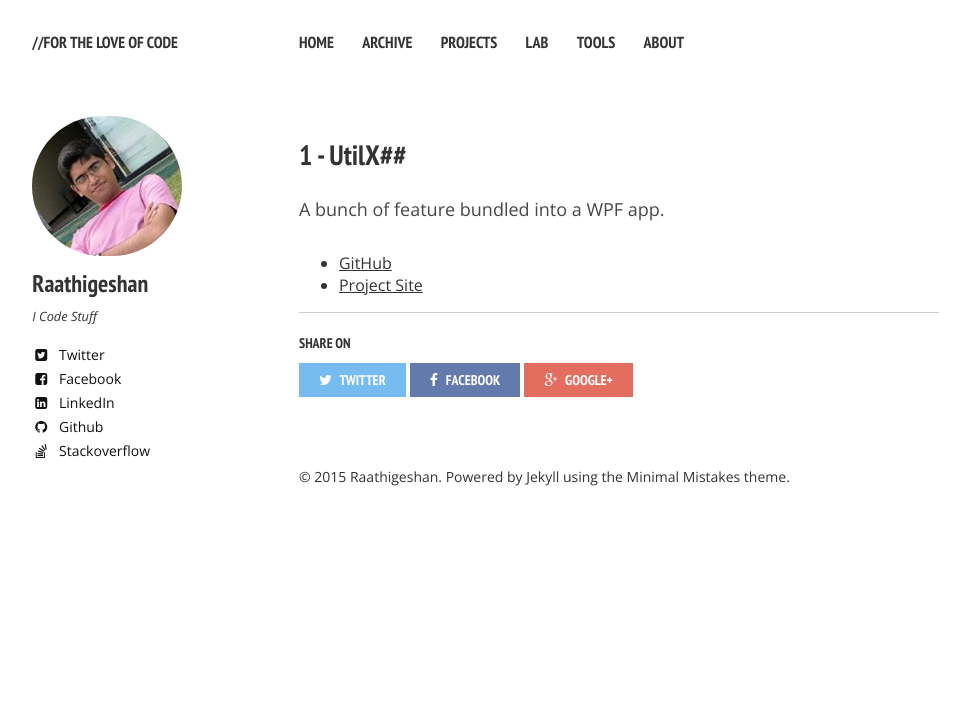
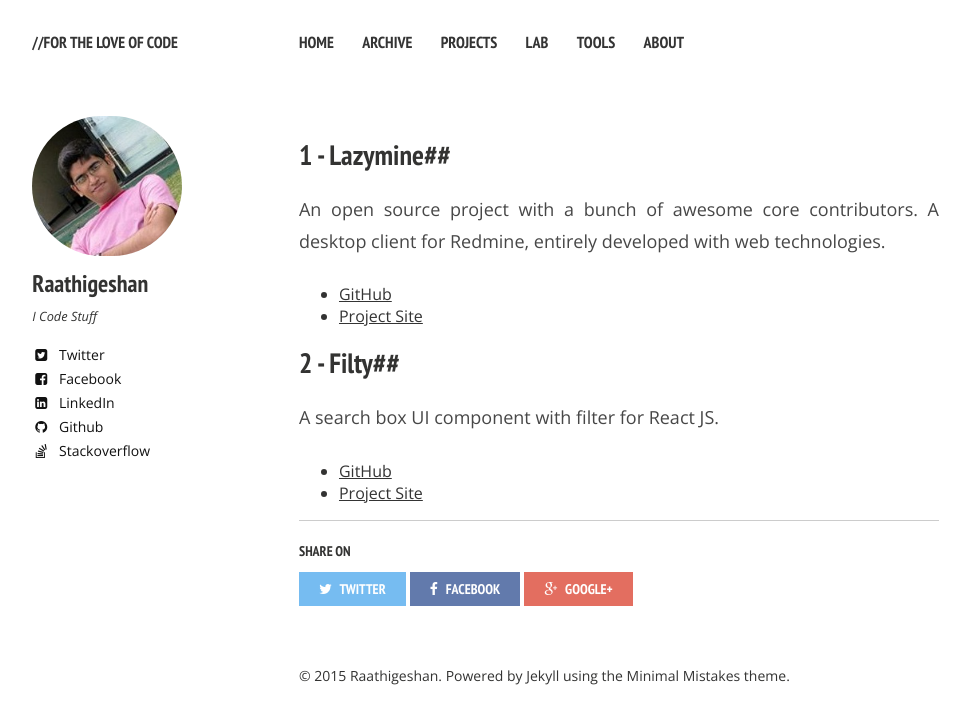
Before and after one commit to Raathigesh/Raathigesh.github.io, a Jekyll site: the page built from projects/index.md, in a window 1280 px wide. Shown: the top 724 px of the page, without its empty margins (21-991 px from the left). Built offline with Jekyll 4.4.1, drawn with Linux system fonts in a browser that asks for light colours; nearby versions of some CDN libraries.

Commit message:
Updating Projects.

```diff
--- a/projects/index.md
+++ b/projects/index.md
@@ -10,8 +10,14 @@ image:
 ---
 
 
-##1 - UtilX##
-A bunch of feature bundled into a WPF app.
+##1 - Lazymine##
+An open source project with a bunch of awesome core contributors. A desktop client for Redmine, entirely developed with web technologies.
 
-- [GitHub](https://github.com/Raathigesh/UtilX)
-- [Project Site](http://raathigesh.com/UtilX/)
+- [GitHub](https://github.com/Raathigesh/Lazymine)
+- [Project Site](http://lazymine.github.io/)
+
+##2 - Filty##
+A search box UI component with filter for React JS.
+
+- [GitHub](https://github.com/Raathigesh/Filty)
+- [Project Site](http://raathigesh.com/filty/)
```
